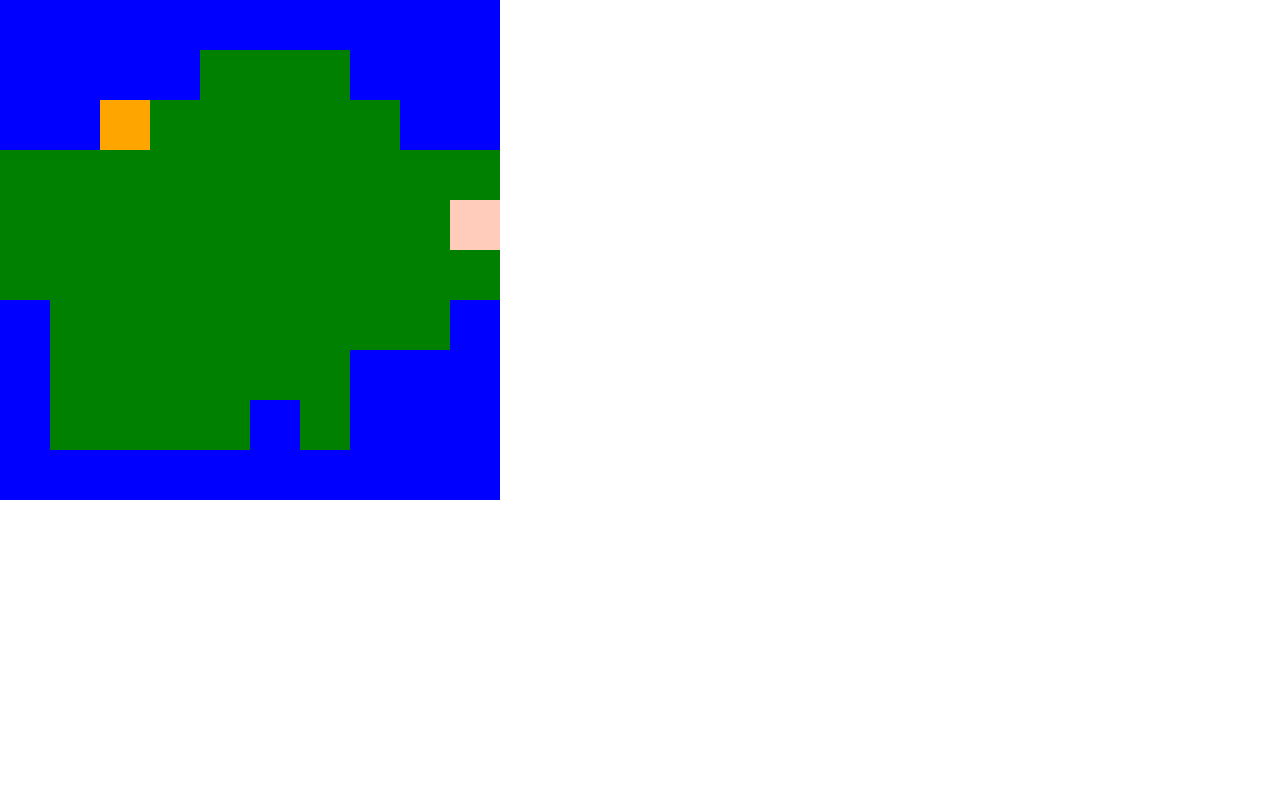
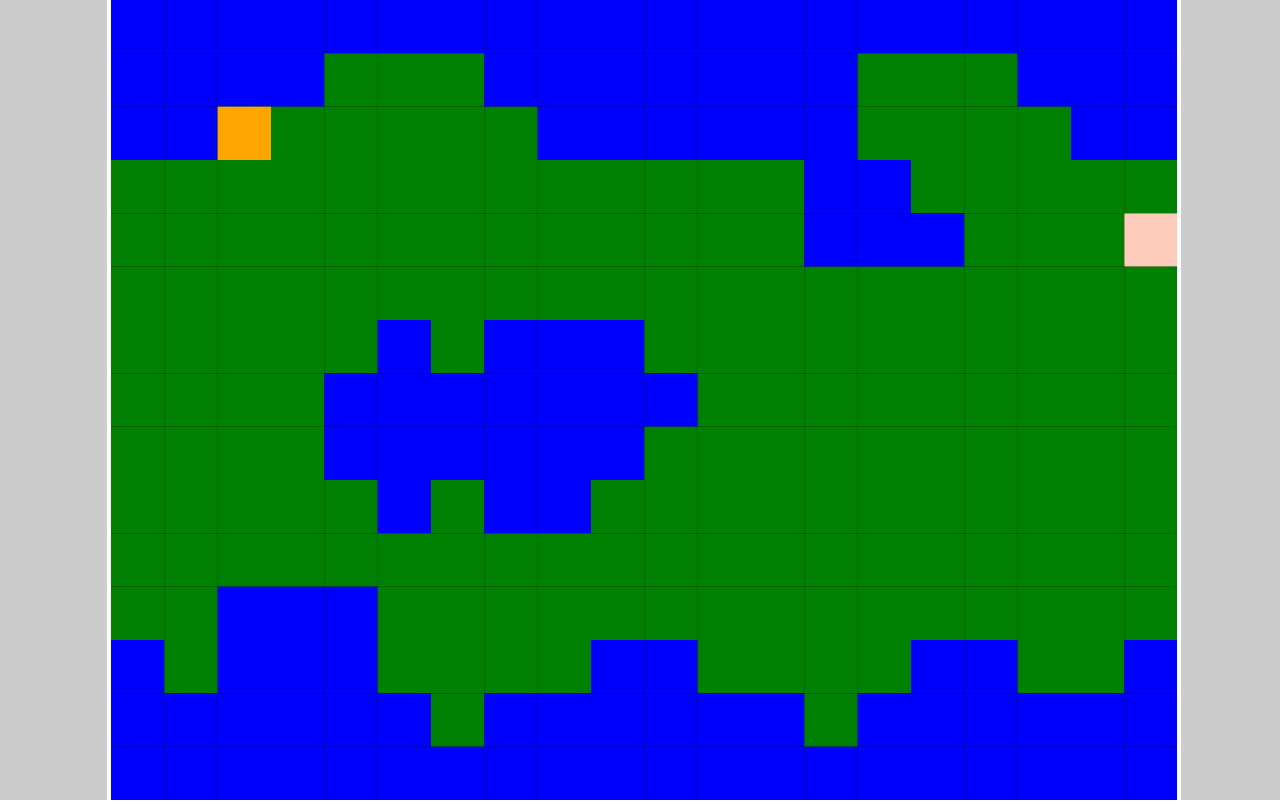
Before and after one commit to labaks/Kanva, a plain HTML site: page index.html in a window 1280 px wide. Drawn offline with Linux system fonts and the light colour scheme.

Commit message:
reworked map. added sidebars. work on optimization to all resolutions

```diff
--- a/css/style.css
+++ b/css/style.css
@@ -1,10 +1,20 @@
-body, html {
+body, html, #myCanv, div {
 	margin: 0;
 	padding: 0;
 }
+body {
+	width: 100%;
+	overflow: hidden;
+}
 #wrapper {
-	display: table;
 	position: relative;
+	overflow: hidden;
+	margin: 0 auto;
+	white-space: nowrap;
+}
+#leftPanel, #rightPanel {
+	display: inline-block;
+	background: #ccc;
 }
 #modal {
 	position: absolute;
--- a/index.html
+++ b/index.html
@@ -1,4 +1,4 @@
-<!doctype html>
+<!DOCKTYPE html>
 <html>
 <head>
 	<meta charset='utf-8'>
@@ -11,8 +11,9 @@
 </head>
 <body>
 	<div id='wrapper'>
+        <div id="leftPanel"></div>
 		<canvas id='myCanv'>Обновите браузер</canvas>
+        <div id="rightPanel"></div>
 	</div>
-	<script type="text/javascript">init()</script>
 </body>
 </html>
--- a/js/main.js
+++ b/js/main.js
@@ -1,18 +1,19 @@
-// Converter start
-var cellSize = 50;
+document.addEventListener("DOMContentLoaded", loaded);
 
-function toPx(val) {
-	return val * cellSize;
+function loaded() {
+	leftPanel = document.getElementById("leftPanel");
+	rightPanel = document.getElementById("rightPanel");
+	leftPanel.style.height = rightPanel.style.height = deviceHeight;
+	leftPanel.style.width = rightPanel.style.width = (deviceWidth - toPx(collCanvasCellsWidth)) / 2;
+	init();
 }
-function toCells(val) {
-	return val / cellSize;
-}
-function coordinate(coord) {
-	return toPx(coord);
-}
-
-collCanvasCells = 10;
-collGameCells = 10;
+deviceWidth = window.document.documentElement.clientWidth;
+deviceHeight = window.document.documentElement.clientHeight;
+// data
+collCanvasCellsWidth = 20;
+collCanvasCellsHeight = 15;
+collGameCellsWidth = 20;
+collGameCellsHeight = 15;
 playerSize = 1;
 oneCell = 1;
 oneStep = 1;
@@ -25,6 +26,18 @@ playerY = 2;
 botX = 5;
 botY = 5;
 
+// Converter start
+var cellSize = deviceHeight / collGameCellsHeight;
+
+function toPx(val) {
+	return val * cellSize;
+}
+function toCells(val) {
+	return val / cellSize;
+}
+function coordinate(coord) {
+	return toPx(coord);
+}
 // Converter end
 
 function rect(color, x, y, width, height) {
@@ -47,10 +60,10 @@ function draw() {
 function init() {
 	canvas = document.getElementById('myCanv');
 	ctx = canvas.getContext('2d');
-	canvas.width = toPx(collCanvasCells);
-	canvas.height = toPx(collCanvasCells);
+	canvas.width = toPx(collCanvasCellsWidth);
+	canvas.height = deviceHeight;
 	canvas.style.backgroundColor = "#ccc";
-	game = new rect("black", gameX, gameY, collGameCells, collGameCells);
+	game = new rect("black", gameX, gameY, collGameCellsWidth, collGameCellsHeight);
 	// bot = new rect("grey", botX, botY, oneCell, oneCell);
 	map = maps.map1;
 	draw();
@@ -61,8 +74,8 @@ function createPlayer() {
 	player.drawObject();
 }
 function background() {
-	for (var x = 0; x < collGameCells; x++) {
-		for (var y = 0; y < collGameCells; y++) {
+	for (var x = 0; x < collGameCellsWidth; x++) {
+		for (var y = 0; y < collGameCellsHeight; y++) {
 			switch (map[y][x].type) {
 				case "ground":
 					createCellGround(x, y, "green");
--- a/js/map.js
+++ b/js/map.js
@@ -3,37 +3,47 @@ function cell(type, id) {
 }
 var maps = {};
 
-var waterId1 = cell("water", 1);
-var groundId1 = cell("ground", 1);
+var wId1 = cell("water", 1);
+var gId1 = cell("ground", 1);
 var tpId1 = cell("tp", "map2");
 var tpId2 = cell("tp", "map1");
 
 maps.map1 =
 	[
-		[waterId1,  waterId1,  waterId1,  waterId1,  waterId1,  waterId1,  waterId1,  waterId1,  waterId1,  waterId1],
-		[waterId1,  waterId1,  waterId1,  waterId1,  groundId1, groundId1, groundId1, waterId1,  waterId1,  waterId1],
-		[waterId1,  waterId1,  groundId1, groundId1, groundId1, groundId1, groundId1, groundId1, waterId1,  waterId1],
-		[groundId1, groundId1, groundId1, groundId1, groundId1, groundId1, groundId1, groundId1, groundId1, groundId1],
-		[groundId1, groundId1, groundId1, groundId1, groundId1, groundId1, groundId1, groundId1, groundId1, tpId1],
-		[groundId1, groundId1, groundId1, groundId1, groundId1, groundId1, groundId1, groundId1, groundId1, groundId1],
-		[waterId1,  groundId1, groundId1, groundId1, groundId1, groundId1, groundId1, groundId1, groundId1, waterId1],
-		[waterId1,  groundId1, groundId1, groundId1, groundId1, groundId1, groundId1, waterId1,  waterId1,  waterId1],
-		[waterId1,  groundId1, groundId1, groundId1, groundId1, waterId1,  groundId1, waterId1,  waterId1,  waterId1],
-		[waterId1,  waterId1,  waterId1,  waterId1,  waterId1,  waterId1,  waterId1,  waterId1,  waterId1,  waterId1],
+		[wId1, wId1, wId1, wId1, wId1, wId1, wId1, wId1, wId1, wId1, wId1, wId1, wId1, wId1, wId1, wId1, wId1, wId1, wId1, wId1],
+		[wId1, wId1, wId1, wId1, gId1, gId1, gId1, wId1, wId1, wId1, wId1, wId1, wId1, wId1, gId1, gId1, gId1, wId1, wId1, wId1],
+		[wId1, wId1, gId1, gId1, gId1, gId1, gId1, gId1, wId1, wId1, wId1, wId1, wId1, wId1, gId1, gId1, gId1, gId1, wId1, wId1],
+		[gId1, gId1, gId1, gId1, gId1, gId1, gId1, gId1, gId1, gId1, gId1, gId1, gId1, wId1, wId1, gId1, gId1, gId1, gId1, gId1],
+		[gId1, gId1, gId1, gId1, gId1, gId1, gId1, gId1, gId1, gId1, gId1, gId1, gId1, wId1, wId1, wId1, gId1, gId1, gId1, tpId1],
+		[gId1, gId1, gId1, gId1, gId1, gId1, gId1, gId1, gId1, gId1, gId1, gId1, gId1, gId1, gId1, gId1, gId1, gId1, gId1, gId1],
+		[gId1, gId1, gId1, gId1, gId1, wId1, gId1, wId1, wId1, wId1, gId1, gId1, gId1, gId1, gId1, gId1, gId1, gId1, gId1, gId1],
+		[gId1, gId1, gId1, gId1, wId1, wId1, wId1, wId1, wId1, wId1, wId1, gId1, gId1, gId1, gId1, gId1, gId1, gId1, gId1, gId1],
+		[gId1, gId1, gId1, gId1, wId1, wId1, wId1, wId1, wId1, wId1, gId1, gId1, gId1, gId1, gId1, gId1, gId1, gId1, gId1, gId1],
+		[gId1, gId1, gId1, gId1, gId1, wId1, gId1, wId1, wId1, gId1, gId1, gId1, gId1, gId1, gId1, gId1, gId1, gId1, gId1, gId1],
+		[gId1, gId1, gId1, gId1, gId1, gId1, gId1, gId1, gId1, gId1, gId1, gId1, gId1, gId1, gId1, gId1, gId1, gId1, gId1, gId1],
+		[gId1, gId1, wId1, wId1, wId1, gId1, gId1, gId1, gId1, gId1, gId1, gId1, gId1, gId1, gId1, gId1, gId1, gId1, gId1, gId1],
+		[wId1, gId1, wId1, wId1, wId1, gId1, gId1, gId1, gId1, wId1, wId1, gId1, gId1, gId1, gId1, wId1, wId1, gId1, gId1, wId1],
+		[wId1, wId1, wId1, wId1, wId1, wId1, gId1, wId1, wId1, wId1, wId1, wId1, wId1, gId1, wId1, wId1, wId1, wId1, wId1, wId1],
+		[wId1, wId1, wId1, wId1, wId1, wId1, wId1, wId1, wId1, wId1, wId1, wId1, wId1, wId1, wId1, wId1, wId1, wId1, wId1, wId1],
 	];
 
 maps.map2 =
 	[
-		[waterId1,  waterId1,  waterId1,  waterId1,  waterId1,  waterId1,  waterId1,  waterId1,  waterId1,  waterId1],
-		[waterId1,  waterId1,  waterId1,  waterId1,  groundId1, groundId1, groundId1, waterId1,  waterId1,  waterId1],
-		[waterId1,  waterId1,  groundId1, groundId1, groundId1, groundId1, groundId1, groundId1, waterId1,  groundId1],
-		[groundId1, groundId1, groundId1, groundId1, groundId1, groundId1, groundId1, groundId1, groundId1, groundId1],
-		[tpId2,     groundId1, groundId1, groundId1, groundId1, groundId1, groundId1, groundId1, groundId1, groundId1],
-		[groundId1, groundId1, groundId1, groundId1, groundId1, groundId1, groundId1, groundId1, groundId1, groundId1],
-		[waterId1,  groundId1, groundId1, groundId1, groundId1, groundId1, groundId1, groundId1, groundId1,  groundId1],
-		[waterId1,  groundId1, groundId1, groundId1, groundId1, groundId1, groundId1, waterId1,  waterId1,  groundId1],
-		[waterId1,  groundId1, groundId1, groundId1, groundId1, waterId1,  groundId1, waterId1,  waterId1,  waterId1],
-		[waterId1,  waterId1,  waterId1,  waterId1,  waterId1,  waterId1,  waterId1,  waterId1,  waterId1,  waterId1],
+		[wId1,  wId1, wId1, wId1, wId1, wId1, wId1, wId1, wId1, wId1, wId1, wId1, wId1, wId1, wId1, wId1, wId1, wId1, wId1, wId1],
+		[wId1,  wId1, gId1, gId1, gId1, gId1, gId1, wId1, wId1, wId1, wId1, wId1, wId1, wId1, wId1, wId1, wId1, wId1, wId1, wId1],
+		[gId1,  gId1, gId1, gId1, gId1, gId1, gId1, wId1, gId1, gId1, gId1, gId1, gId1, wId1, wId1, wId1, wId1, wId1, gId1, wId1],
+		[gId1,  gId1, gId1, gId1, gId1, gId1, gId1, wId1, wId1, wId1, gId1, gId1, gId1, wId1, wId1, wId1, gId1, wId1, gId1, gId1],
+		[tpId2, gId1, gId1, gId1, gId1, gId1, gId1, gId1, wId1, gId1, gId1, gId1, gId1, gId1, gId1, wId1, gId1, gId1, gId1, gId1],
+		[gId1,  gId1, gId1, gId1, gId1, gId1, gId1, gId1, gId1, gId1, gId1, gId1, gId1, gId1, gId1, gId1, gId1, gId1, gId1, gId1],
+		[gId1,  gId1, gId1, gId1, gId1, gId1, gId1, gId1, gId1, gId1, gId1, gId1, gId1, gId1, gId1, gId1, gId1, gId1, gId1, gId1],
+		[gId1,  gId1, gId1, gId1, gId1, gId1, gId1, gId1, gId1, gId1, gId1, gId1, gId1, gId1, gId1, gId1, gId1, gId1, gId1, wId1],
+		[gId1,  gId1, gId1, gId1, gId1, gId1, gId1, gId1, gId1, gId1, gId1, gId1, gId1, gId1, gId1, gId1, gId1, gId1, gId1, gId1],
+		[gId1,  gId1, gId1, gId1, gId1, gId1, gId1, gId1, gId1, gId1, gId1, gId1, gId1, gId1, gId1, gId1, gId1, gId1, gId1, gId1],
+		[wId1,  gId1, gId1, gId1, gId1, gId1, gId1, gId1, gId1, gId1, gId1, gId1, gId1, gId1, gId1, gId1, gId1, gId1, gId1, gId1],
+		[wId1,  wId1, wId1, wId1, wId1, wId1, wId1, wId1, gId1, gId1, gId1, gId1, gId1, gId1, gId1, gId1, gId1, gId1, gId1, wId1],
+		[wId1,  wId1, wId1, wId1, wId1, wId1, wId1, wId1, gId1, wId1, wId1, gId1, gId1, gId1, gId1, wId1, wId1, gId1, wId1, wId1],
+		[wId1,  wId1, wId1, wId1, wId1, wId1, wId1, wId1, wId1, wId1, wId1, wId1, gId1, gId1, wId1, wId1, wId1, wId1, wId1, wId1],
+		[wId1,  wId1, wId1, wId1, wId1, wId1, wId1, wId1, wId1, wId1, wId1, wId1, wId1, wId1, wId1, wId1, wId1, wId1, wId1, wId1],
 	];
 
 function switchMap() {
--- a/js/playerMove.js
+++ b/js/playerMove.js
@@ -5,11 +5,11 @@ function playerMove() {
 	}
 	function canStepToEast() {
 		var next = playerX + oneStep;
-		return next < collGameCells && !isWater(next, playerY);
+		return next < collGameCellsWidth && !isWater(next, playerY);
 	}
 	function canStepToSouth() {
 		var next = playerY + oneStep;
-		return next < collGameCells && !isWater(playerX, next);
+		return next < collGameCellsHeight && !isWater(playerX, next);
 	}
 	function canStepToWest() {
 		var next = playerX - oneStep;
```
